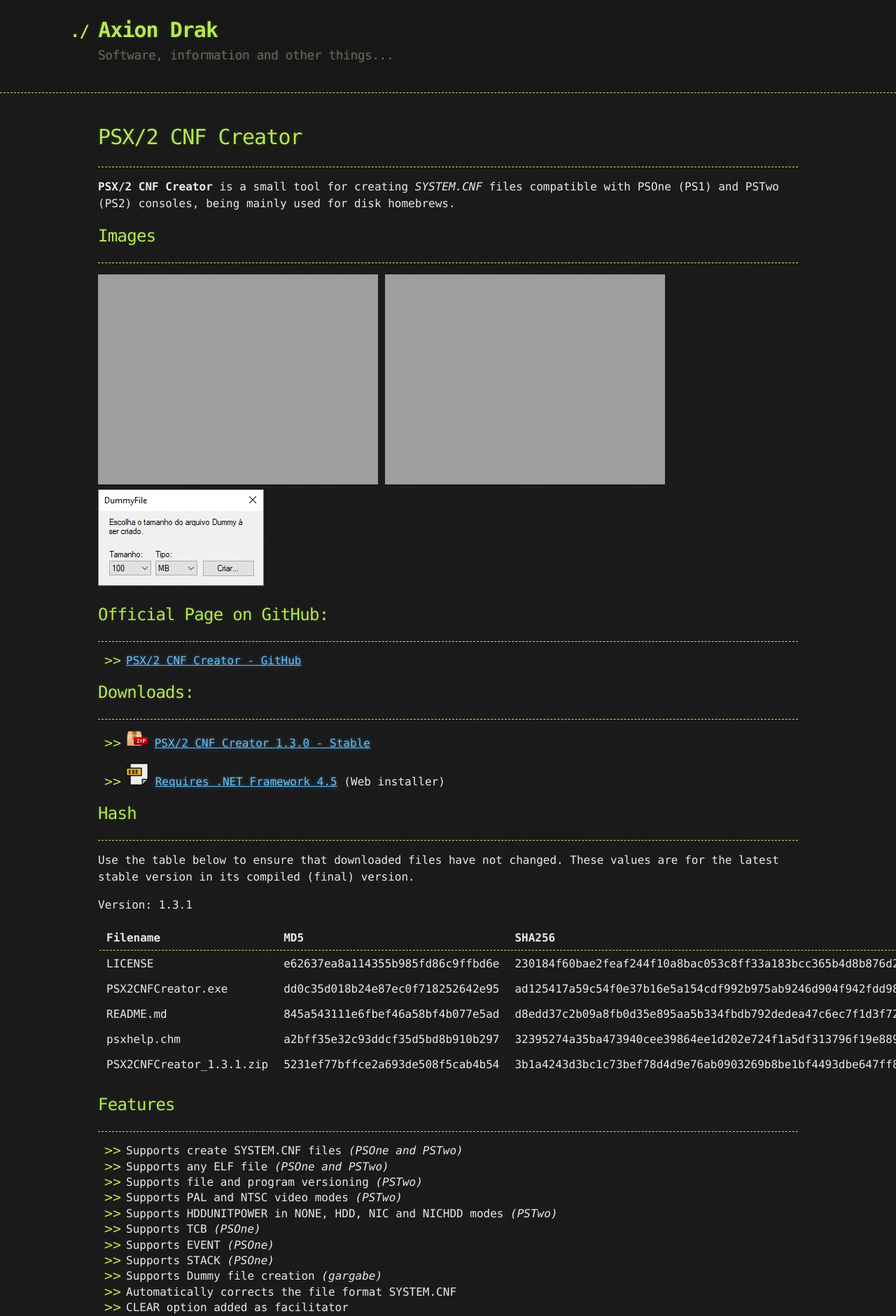
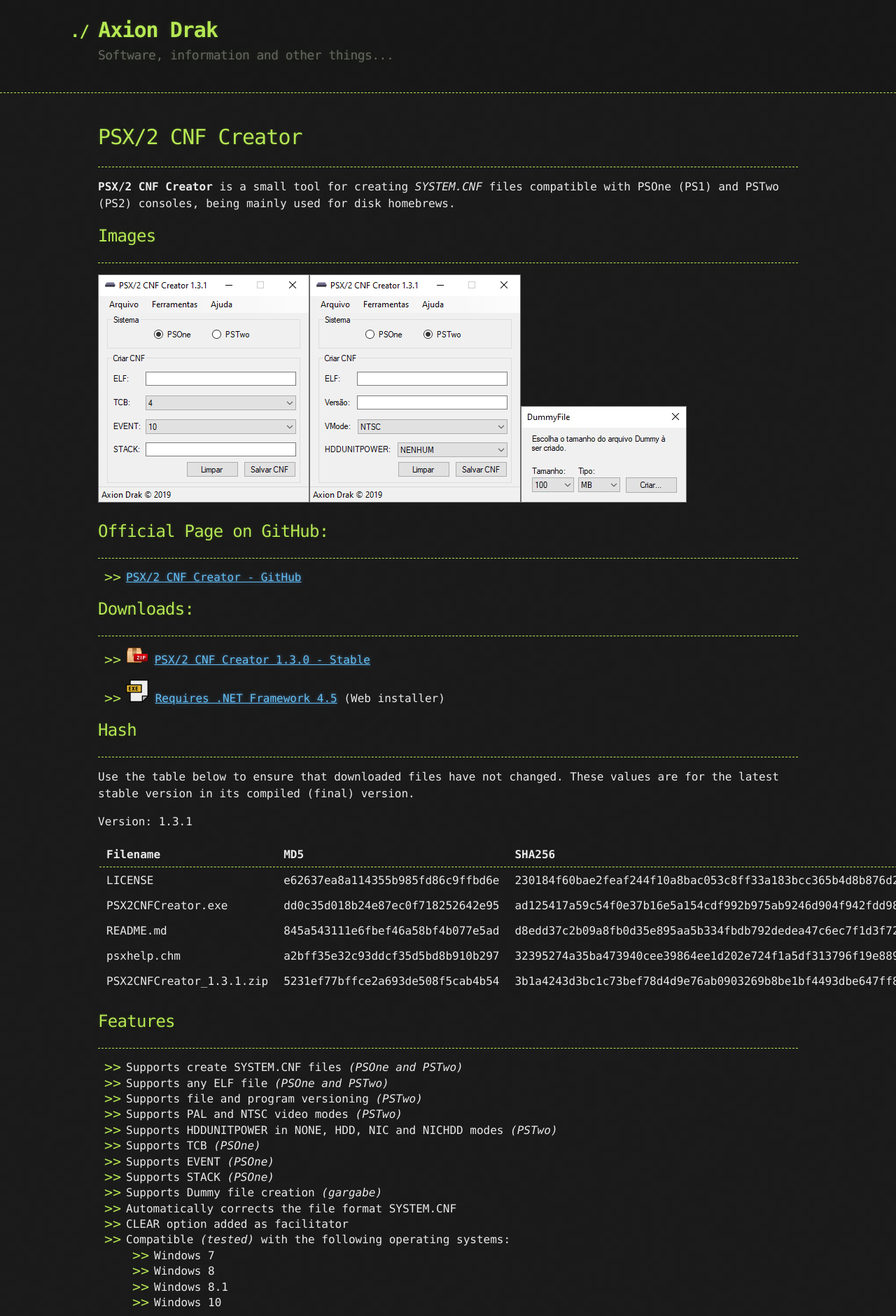
Before and after one commit to AxionDrak/axiondrak.github.io, a Jekyll site: the page built from psx-cnf.md, in a window 1280 px wide. Shown: the top 1880 px of the page at 70% size. Built offline with Jekyll 4.4.1, drawn with Linux system fonts in a browser that asks for light colours; our own code applies the rules of GitHub Pages for plain Markdown files.

Commit message:
Update psx-cnf.md

```diff
--- a/psx-cnf.md
+++ b/psx-cnf.md
@@ -8,9 +8,7 @@ layout: default
 
 ## Images
 * * *
-![useful image]({{ site.url }}/assets/images/psxcnf/psx-cnf-01.jpg)
-![useful image]({{ site.url }}/assets/images/psxcnf/psx-cnf-02.jpg)
-![useful image]({{ site.url }}/assets/images/psxcnf/psx-cnf-03.jpg)
+![useful image]({{ site.url }}/assets/images/psxcnf/psx-cnf-01.png)![useful image]({{ site.url }}/assets/images/psxcnf/psx-cnf-02.png)![useful image]({{ site.url }}/assets/images/psxcnf/psx-cnf-03.jpg)
 
 ## Official Page on GitHub:
 * * *
```
